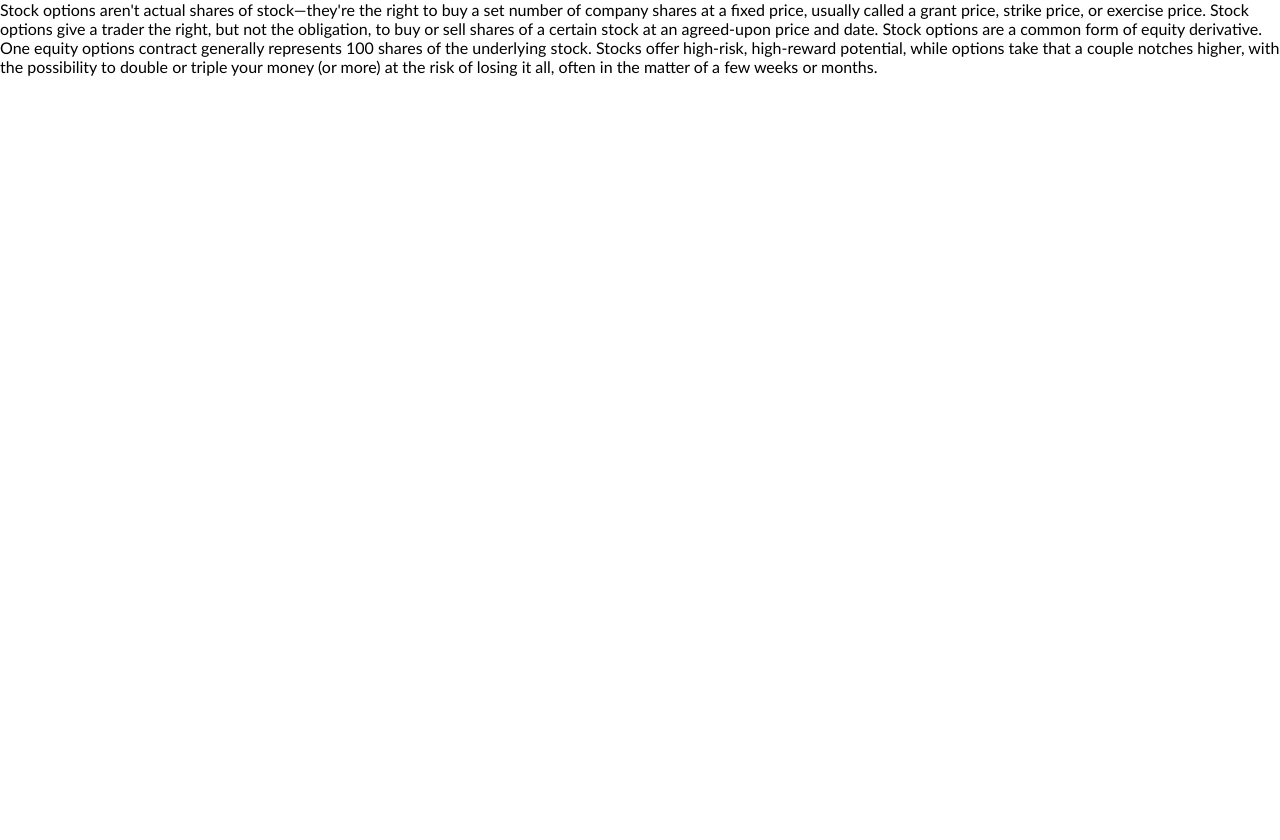
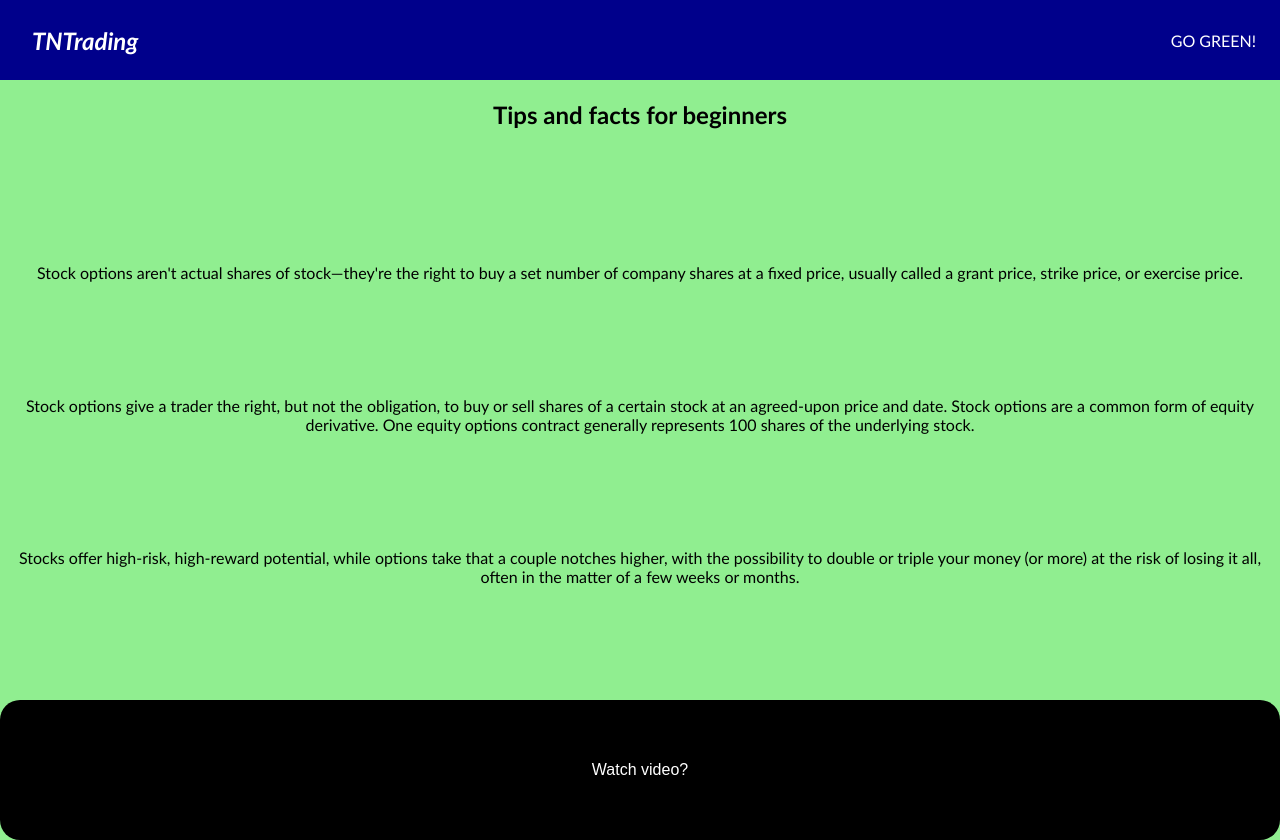
Before and after one commit to noah-austad/spartahack9, a Flask app: page /education in a window 1280 px wide. Before the commit the page ends 76 px from the top, so only its background shows below. Run offline with Flask 3, Linux system fonts and the light colour scheme.

Commit message:
Update education.html

```diff
--- a/Spartahack 9/templates/education.html
+++ b/Spartahack 9/templates/education.html
@@ -3,14 +3,31 @@
 <head>
     <meta charset="UTF-8">
     <meta name="viewport" content="width=device-width, initial-scale=1.0">
-    <link rel="stylesheet" href="{{ url_for('static', filename='style.css') }}">
-    <title>Educational Resources</title>
+    <link rel="stylesheet" href="{{ url_for('static', filename='styleFormat.css') }}">
+    <title></title>
 </head>
 <body>
-    <p1>Stock options aren't actual shares of stock—they're the right to buy a set number of company shares at a fixed price, usually called a grant price, strike price, or exercise price.</p1>
-    <p2>Stock options give a trader the right, but not the obligation, to buy or sell shares of a certain stock at an agreed-upon price and date. Stock options are a common form of equity derivative. One equity options contract generally represents 100 shares of the underlying stock.</p2>
-    <p3> Stocks offer high-risk, high-reward potential, while options take that a couple notches higher, with the possibility to double or triple your money (or more) at the risk of losing it all, often in the matter of a few weeks or months.</p3>
+    <nav>
+        <div class="logo">TNTrading</div>
+        <div class="nav-items">
+            <a href="/">GO GREEN!</a>
+        </div>
+    </nav>
 
+    <section class="hero">
+        <div class="container">
+            <h1>Tips and facts for beginners</h1>
+            <p1>Stock options aren't actual shares of stock—they're the right to buy a set number of company shares at a fixed price, usually called a grant price, strike price, or exercise price.</p1>
+            <p2>Stock options give a trader the right, but not the obligation, to buy or sell shares of a certain stock at an agreed-upon price and date. Stock options are a common form of equity derivative. One equity options contract generally represents 100 shares of the underlying stock.</p2>
+            <p3> Stocks offer high-risk, high-reward potential, while options take that a couple notches higher, with the possibility to double or triple your money (or more) at the risk of losing it all, often in the matter of a few weeks or months.</p3>
+            <button onclick ="redirectTovideo()"> Watch video? </button>
+                <script>
+                    function redirectToLaunchvideo(){
+                        window.location.href = "https://www.youtube.com/watch?v=VJgHkAqohbU"
+                    }
+                </script>
+        </div>
 
+    </section>
 </body>
 </html>
```
